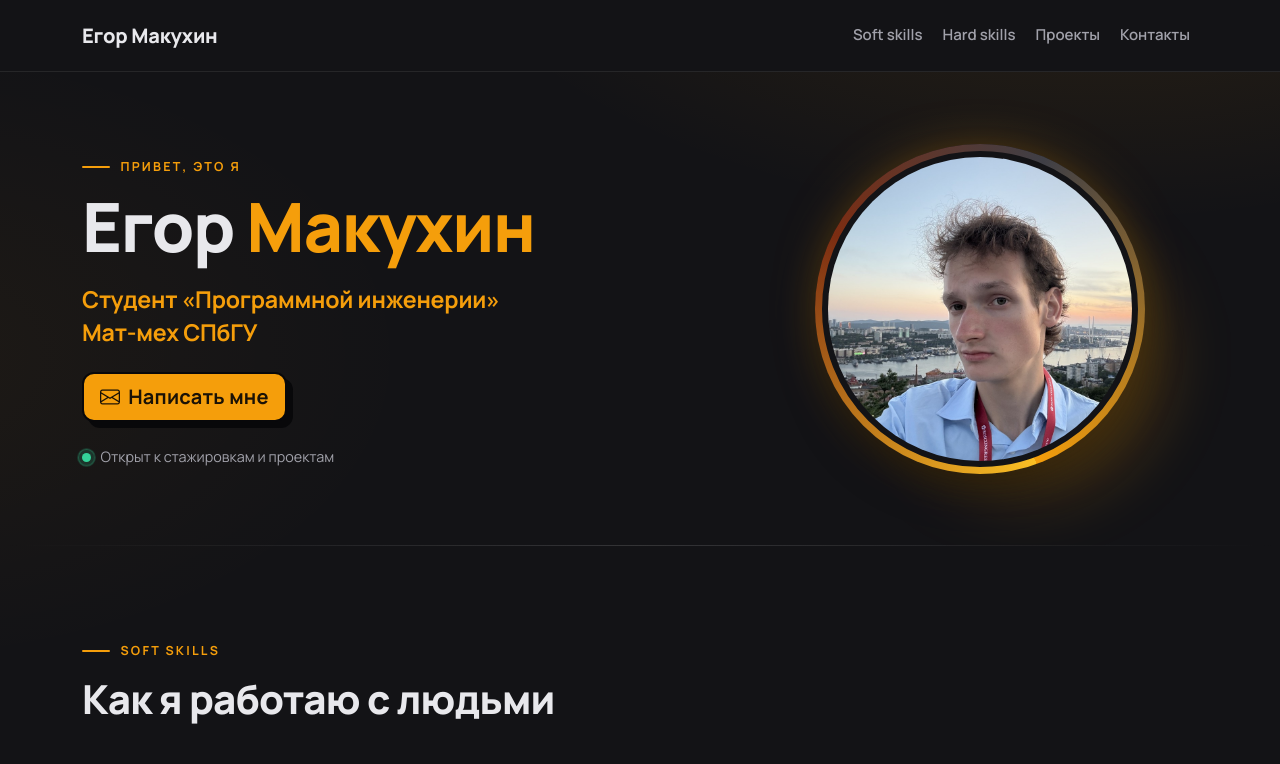
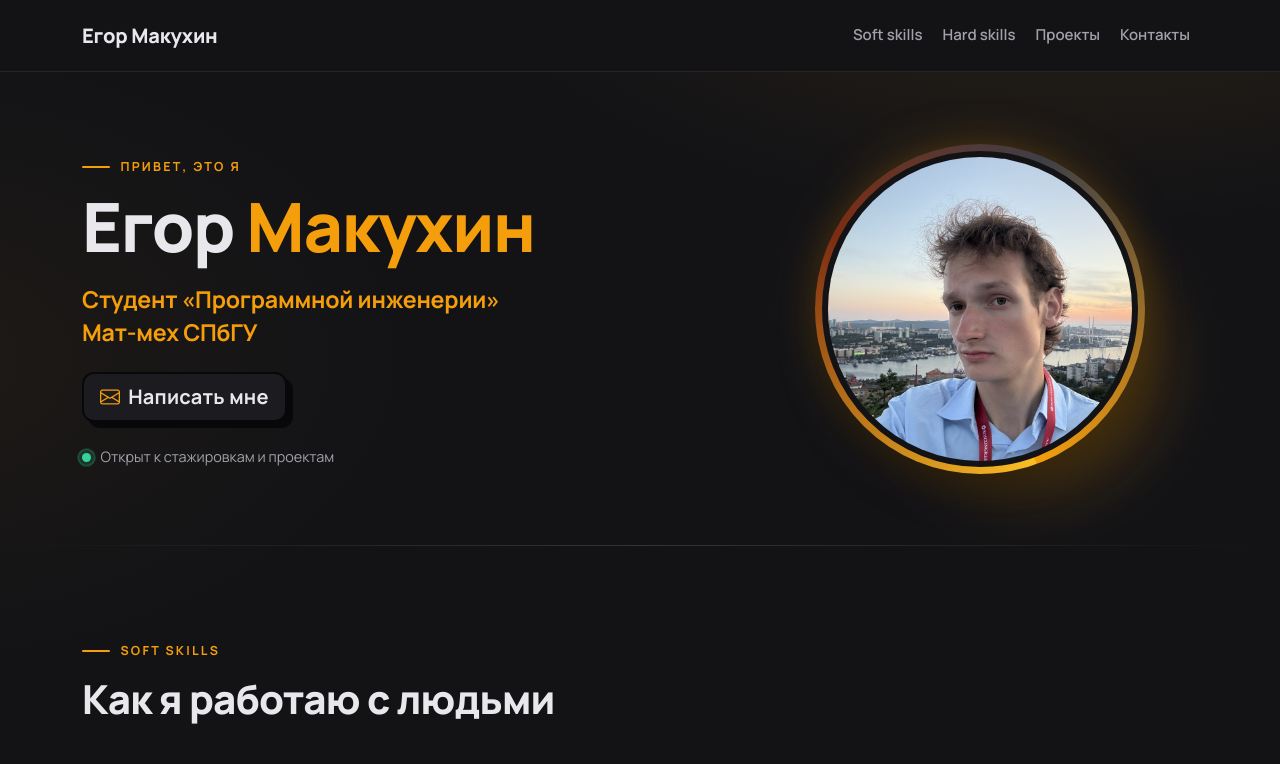
Before and after one commit to ioughy/ioughy.github.io, a plain HTML site: page index.html in a window 1280 px wide. Shown: the top 764 px of the page. Drawn offline with nearby package versions, Linux system fonts and the light colour scheme.

Commit message:
Match contact button colors and accent the email icon

```diff
--- a/index.html
+++ b/index.html
@@ -17,7 +17,7 @@
   <link rel="preconnect" href="https://fonts.gstatic.com" crossorigin>
   <link href="https://fonts.googleapis.com/css2?family=Manrope:wght@400;500;600;700;800&display=swap" rel="stylesheet">
 
-  <link rel="stylesheet" href="style.css?v=7b5171e82293">
+  <link rel="stylesheet" href="style.css?v=43e22cd8a80b">
   <script>
     // При обычном входе начинаем сверху; ссылки на разделы и «Назад» сохраняем.
     const freshPage = !location.hash &&
--- a/style.css
+++ b/style.css
@@ -134,15 +134,19 @@ h1, h2, h3, h4 {
 }
 
 .btn-accent {
-  --bs-btn-color: #1a1206;
-  --bs-btn-bg: var(--accent);
-  --bs-btn-border-color: var(--accent);
-  --bs-btn-hover-color: #1a1206;
-  --bs-btn-hover-bg: var(--accent-soft);
-  --bs-btn-hover-border-color: var(--accent-soft);
-  --bs-btn-active-color: #1a1206;
-  --bs-btn-active-bg: #e58e08;
-  --bs-btn-active-border-color: #e58e08;
+  --bs-btn-color: var(--text);
+  --bs-btn-bg: var(--surface);
+  --bs-btn-border-color: var(--press-shadow);
+  --bs-btn-hover-color: var(--text);
+  --bs-btn-hover-bg: var(--surface-2);
+  --bs-btn-hover-border-color: var(--press-shadow);
+  --bs-btn-active-color: var(--text);
+  --bs-btn-active-bg: var(--surface-2);
+  --bs-btn-active-border-color: var(--press-shadow);
+}
+
+.btn-accent .bi {
+  color: var(--accent);
 }
 
 /* ---------- Навигация ---------- */
```
